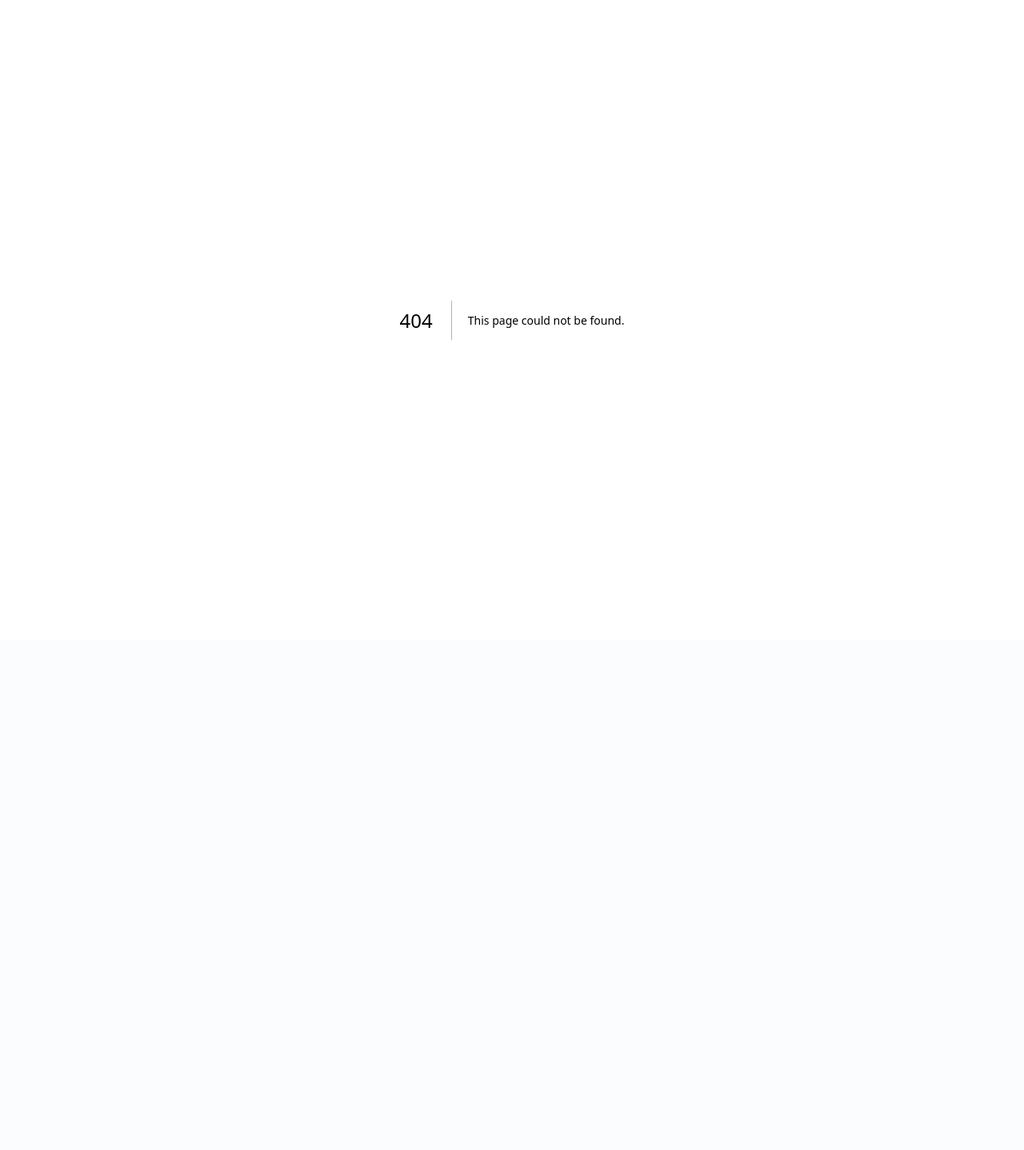
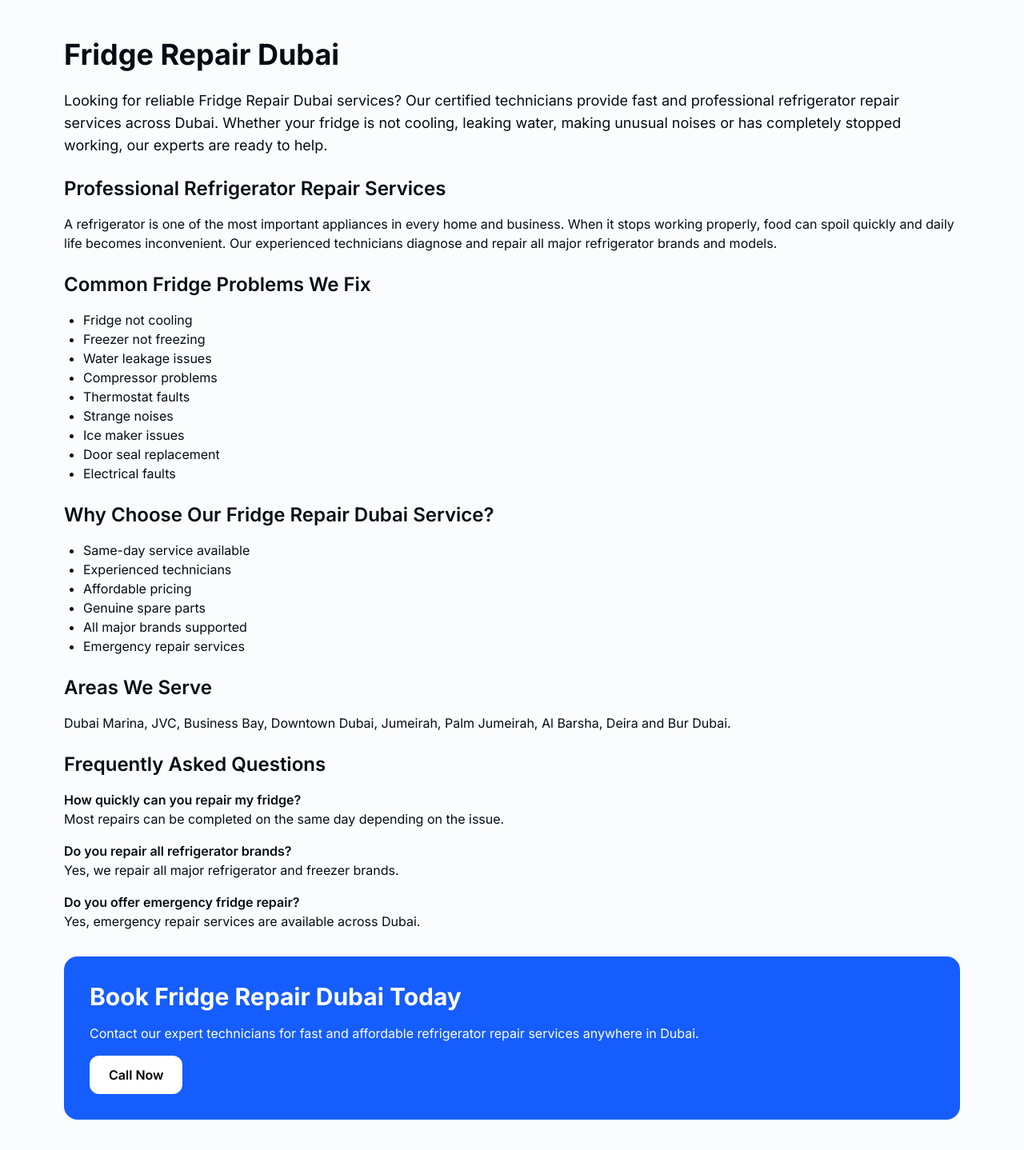
Before and after one commit to nvgrowthhub-a11y/v0-luxecare-home-services, a Next.js app: page /fridge-repair-dubai in a window 1280 px wide. Before the commit this address had no page. Shown: the top 1438 px of the page at 80% size. Before the commit the page ends 800 px from the top, so only its background shows below. Built offline with nearby package versions, Linux system fonts and the light colour scheme.

Commit message:
Create page.tsx

```diff
--- /dev/null
+++ b/app/fridge-repair-dubai/page.tsx
@@ -0,0 +1,123 @@
+export const metadata = {
+  title: "Fridge Repair Dubai | Refrigerator Repair Services Dubai",
+  description:
+    "Professional Fridge Repair Dubai services. Same-day refrigerator repair, freezer repair and emergency appliance repair across Dubai.",
+};
+
+export default function FridgeRepairDubaiPage() {
+  return (
+    <main className="max-w-6xl mx-auto px-4 py-12">
+      <h1 className="text-4xl font-bold mb-6">
+        Fridge Repair Dubai
+      </h1>
+
+      <p className="text-lg mb-6">
+        Looking for reliable Fridge Repair Dubai services? Our certified
+        technicians provide fast and professional refrigerator repair services
+        across Dubai. Whether your fridge is not cooling, leaking water,
+        making unusual noises or has completely stopped working, our experts
+        are ready to help.
+      </p>
+
+      <h2 className="text-2xl font-semibold mb-4">
+        Professional Refrigerator Repair Services
+      </h2>
+
+      <p className="mb-6">
+        A refrigerator is one of the most important appliances in every home
+        and business. When it stops working properly, food can spoil quickly
+        and daily life becomes inconvenient. Our experienced technicians
+        diagnose and repair all major refrigerator brands and models.
+      </p>
+
+      <h2 className="text-2xl font-semibold mb-4">
+        Common Fridge Problems We Fix
+      </h2>
+
+      <ul className="list-disc pl-6 mb-6">
+        <li>Fridge not cooling</li>
+        <li>Freezer not freezing</li>
+        <li>Water leakage issues</li>
+        <li>Compressor problems</li>
+        <li>Thermostat faults</li>
+        <li>Strange noises</li>
+        <li>Ice maker issues</li>
+        <li>Door seal replacement</li>
+        <li>Electrical faults</li>
+      </ul>
+
+      <h2 className="text-2xl font-semibold mb-4">
+        Why Choose Our Fridge Repair Dubai Service?
+      </h2>
+
+      <ul className="list-disc pl-6 mb-6">
+        <li>Same-day service available</li>
+        <li>Experienced technicians</li>
+        <li>Affordable pricing</li>
+        <li>Genuine spare parts</li>
+        <li>All major brands supported</li>
+        <li>Emergency repair services</li>
+      </ul>
+
+      <h2 className="text-2xl font-semibold mb-4">
+        Areas We Serve
+      </h2>
+
+      <p className="mb-6">
+        Dubai Marina, JVC, Business Bay, Downtown Dubai, Jumeirah,
+        Palm Jumeirah, Al Barsha, Deira and Bur Dubai.
+      </p>
+
+      <h2 className="text-2xl font-semibold mb-4">
+        Frequently Asked Questions
+      </h2>
+
+      <div className="space-y-4 mb-8">
+        <div>
+          <h3 className="font-semibold">
+            How quickly can you repair my fridge?
+          </h3>
+          <p>
+            Most repairs can be completed on the same day depending on the issue.
+          </p>
+        </div>
+
+        <div>
+          <h3 className="font-semibold">
+            Do you repair all refrigerator brands?
+          </h3>
+          <p>
+            Yes, we repair all major refrigerator and freezer brands.
+          </p>
+        </div>
+
+        <div>
+          <h3 className="font-semibold">
+            Do you offer emergency fridge repair?
+          </h3>
+          <p>
+            Yes, emergency repair services are available across Dubai.
+          </p>
+        </div>
+      </div>
+
+      <div className="bg-blue-600 text-white rounded-xl p-8">
+        <h2 className="text-3xl font-bold mb-4">
+          Book Fridge Repair Dubai Today
+        </h2>
+
+        <p className="mb-4">
+          Contact our expert technicians for fast and affordable refrigerator
+          repair services anywhere in Dubai.
+        </p>
+
+        <a
+          href="tel:+971XXXXXXXXX"
+          className="inline-block bg-white text-black px-6 py-3 rounded-lg font-semibold"
+        >
+          Call Now
+        </a>
+      </div>
+    </main>
+  );
+}
```
